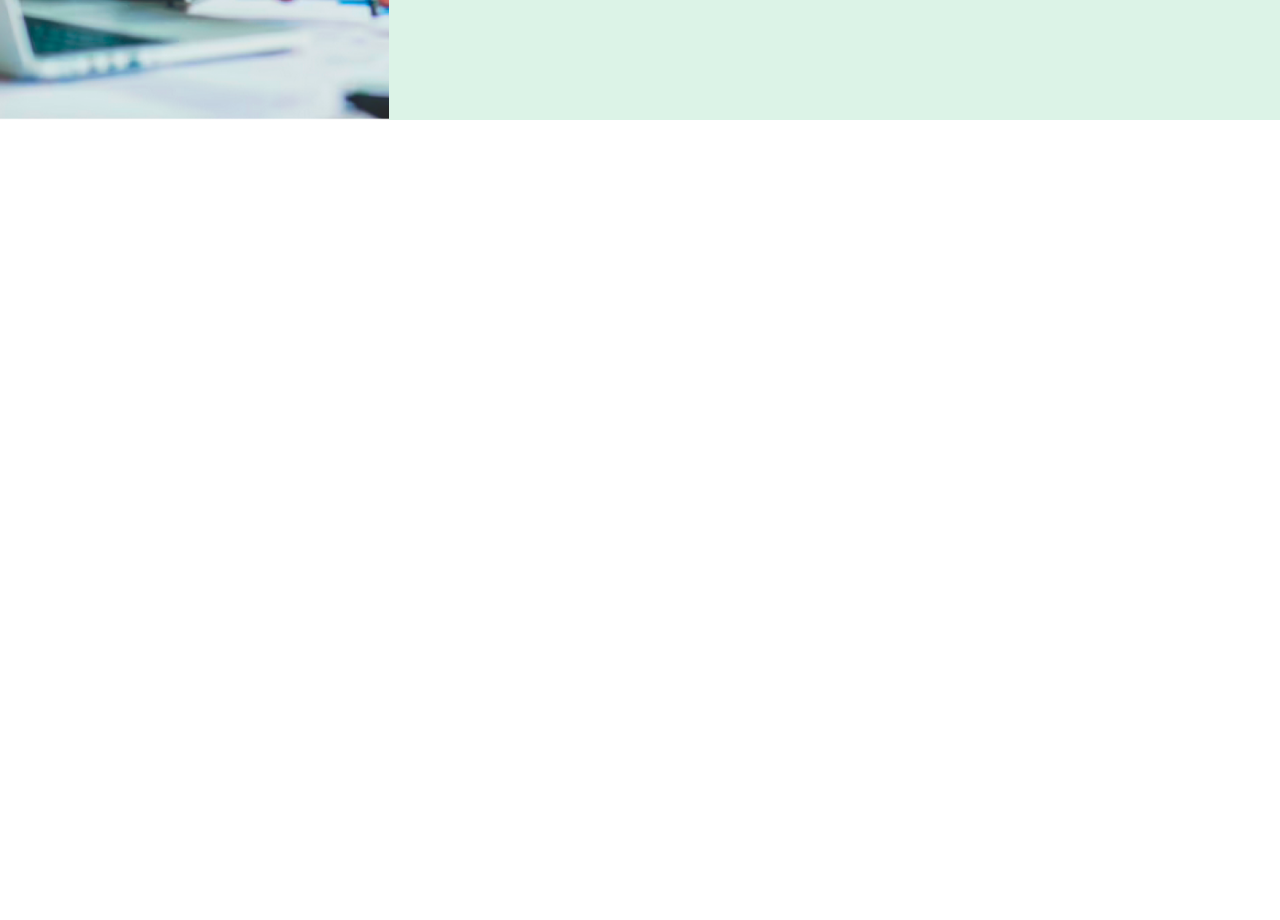
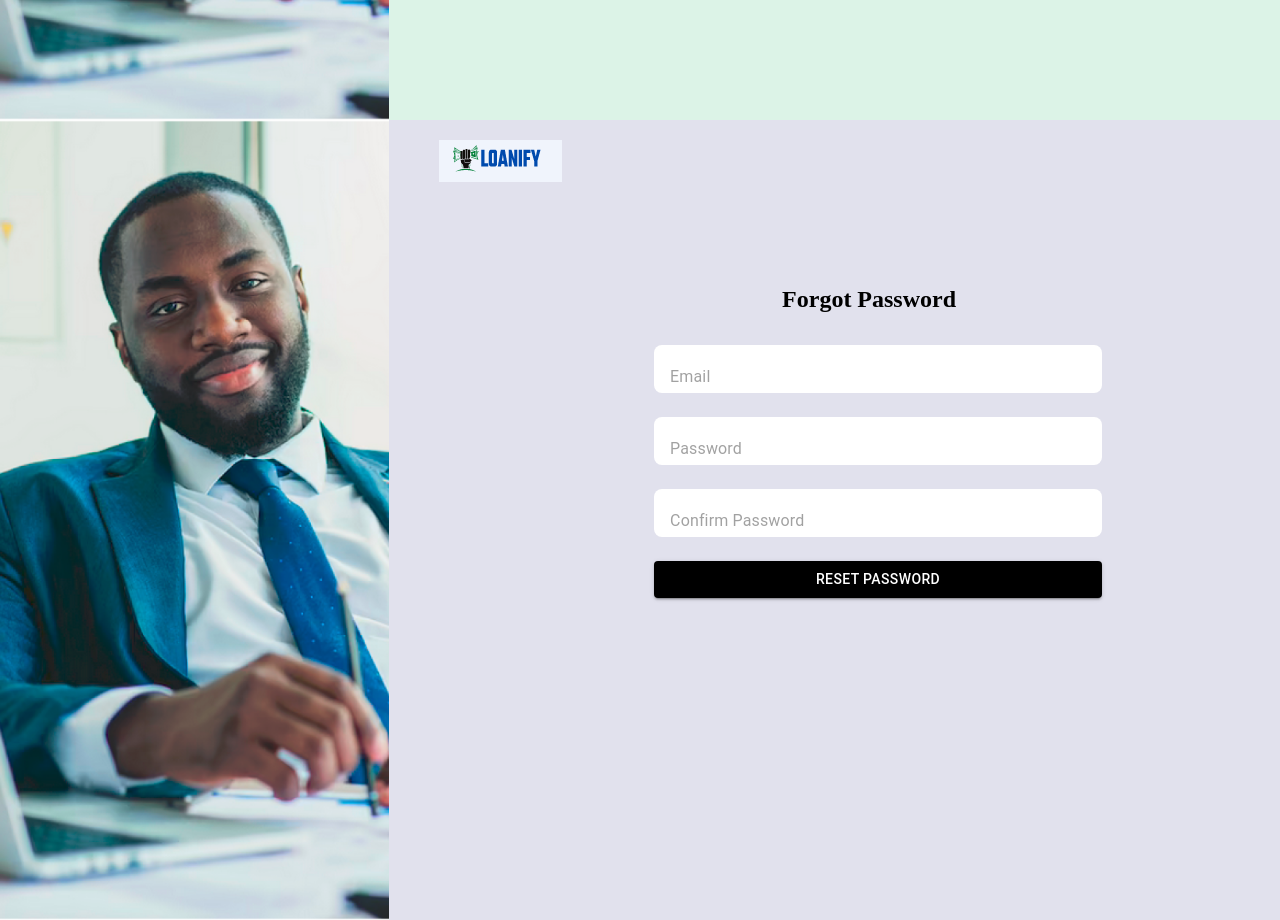
Before and after one commit to JibolaJinadu/Loanify-Project, a React (Vite) app: page / in a window 1280 px wide. Shown: the part 680-1600 px from the top of the page. Before the commit the page ends 800 px from the top, so only its background shows below. Built offline with nearby package versions, Linux system fonts and the light colour scheme.

Commit message:
password Reset

```diff
--- a/package.json
+++ b/package.json
@@ -10,6 +10,9 @@
     "preview": "vite preview"
   },
   "dependencies": {
+    "@emotion/react": "^11.11.0",
+    "@emotion/styled": "^11.11.0",
+    "@mui/material": "^5.13.2",
     "react": "^18.2.0",
     "react-dom": "^18.2.0",
     "react-router-dom": "^6.11.2"
--- a/src/App.jsx
+++ b/src/App.jsx
@@ -1,10 +1,14 @@
 import Login from './login/Login';
 import SignUp from './signUp/SignUp';
+import ResetPassword from './passwordReset/ResetPassword';
 
 function App() {
   return (
     <>
+
       <Login />
+      <ResetPassword />
+
       {/* <SignUp /> */}
     </>
   );
--- /dev/null
+++ b/src/passwordReset/ResetPassword.jsx
@@ -0,0 +1,118 @@
+import React from "react";
+import { useState } from 'react';
+import TextField from '@mui/material/TextField';
+import Button from '@mui/material/Button';
+import './resetPassword.css';
+import businessGuy from '../login/img/business guy.png';
+import logo from './loanifyLogo.png'
+<loanifyLogo className="png"></loanifyLogo>;
+
+
+
+function ResetPassword() {
+    const [email, setEmail] = useState('');
+    const [password, setPassword] = useState('');
+    const [confirmPassword, setConfirmPassword] = useState('');
+    const [emailError, setEmailError] = useState('');
+    const [passwordError, setPasswordError] = useState('');
+    const [confirmPasswordError, setConfirmPasswordError] = useState('')
+
+
+    const handleEmailChange = (event) => {
+      setEmail(event.target.value);
+    };
+
+    const handlePasswordChange = (event) => {
+        setPassword(event.target.value);
+    }
+
+    const handleConfirmPasswordChange = (event) => {
+        setConfirmPassword(event.target.value);
+    }
+    const handleSubmit = (event) => {
+      event.preventDefault();
+
+      // Validate email
+      if (!email) {
+        setEmailError('Please enter your email.');
+        return;
+      }
+
+      if (!password) {
+        setPasswordError('Please enter your password.');
+        return;
+      }
+
+      if (password.length < 6) {
+        setPasswordError('Password must be 6 characters long');
+        return;
+      }
+
+      if (confirmPassword != password) {
+        setConfirmPasswordError('Please enter the correct password.');
+        return;
+      }
+
+      // Submit the form
+      // ... perform the password reset logic here ...
+    };
+
+    return (
+      <section className="resetPassword" id="resetPasswordContainer">
+          <img src={businessGuy} alt="" className="resetImage"/>
+            <div className="formWrapper">
+              <img src={logo} alt="" className="loanifyLogo" />
+              <form onSubmit={handleSubmit} >
+                <h1>Forgot Password</h1>
+                <div className="resetWrapper">
+                  <TextField
+                    type="email"
+                    value={email}
+                    variant="standard"
+                    onChange={handleEmailChange}
+                    error={Boolean(emailError)}
+                    helperText={emailError}
+                    placeholder="Email"
+                    className="input"
+                    InputProps={{
+                      disableUnderline: true
+                    }}
+                  />
+                  <TextField
+                    type="password"
+                    variant="standard"
+                    value={password}
+                    onChange={handlePasswordChange}
+                    error={Boolean(passwordError)}
+                    helperText={passwordError}
+                    placeholder="Password"
+                    className="input"
+                    InputProps={{
+                      disableUnderline: true
+                    }}
+                  />
+                  <TextField
+                    type="password"
+                    variant="standard"
+                    value={confirmPassword}
+                    onChange={handleConfirmPasswordChange}
+                    error={Boolean(confirmPasswordError)}
+                    helperText={confirmPasswordError}
+                    className="input"
+                    placeholder="Confirm Password"
+                    InputProps={{
+                      disableUnderline: true
+                    }}
+                  />
+                  <Button type="submit" variant="contained" className="formButton">Reset Password</Button>
+                  </div>
+                </form>
+                </div>
+
+
+
+      </section>
+    );
+  }
+
+export default ResetPassword;
--- /dev/null
+++ b/src/passwordReset/resetPassword.css
@@ -0,0 +1,64 @@
+*{
+    margin: 0;
+    padding: 0;
+    box-sizing: border-box;
+}
+.resetPassword {
+  display: flex;
+  height: 100%;
+  background-color: rgb(225, 225, 237);
+}
+.formWrapper{
+  height: 100%;
+  padding: 20px 50px;
+  flex: 0 0 75%;
+}
+form{
+  margin-top: 100px;
+  display: flex;
+  flex-direction: column;
+  justify-content: center;
+  align-items: center;
+}
+.resetWrapper{
+  width: 50%;
+  margin: auto;
+}
+
+
+.resetPassword .resetImage{
+  height: 100vh;
+  flex: 0 0 25%;
+  object-fit: cover;
+  object-position: center;
+}
+
+.resetPassword h1 {
+  margin-bottom: 2rem;
+}
+
+.resetPassword .input{
+    width: 28rem;
+    height: 3rem;
+    background-color: rgb(255, 255, 255);
+    margin-bottom: 1.5rem;
+    border-radius: 0.5rem;
+    padding: 1rem;
+}
+.resetPassword form .formButton{
+    width: 28rem;
+    background: black;
+    color: white;
+}
+
+@media screen and (max-width: 768px) {
+  .resetPassword .input {
+    width: 100%;
+  }
+  .resetPassword .resetImage{
+    display: none;
+  }
+  .resetPassword form .formButton {
+    width: 100%;
+  }
+}
```
Also changed, not shown: src/passwordReset/loanifyLogo.png (added), 1 other file (tests, documents, lock files or other folders).
